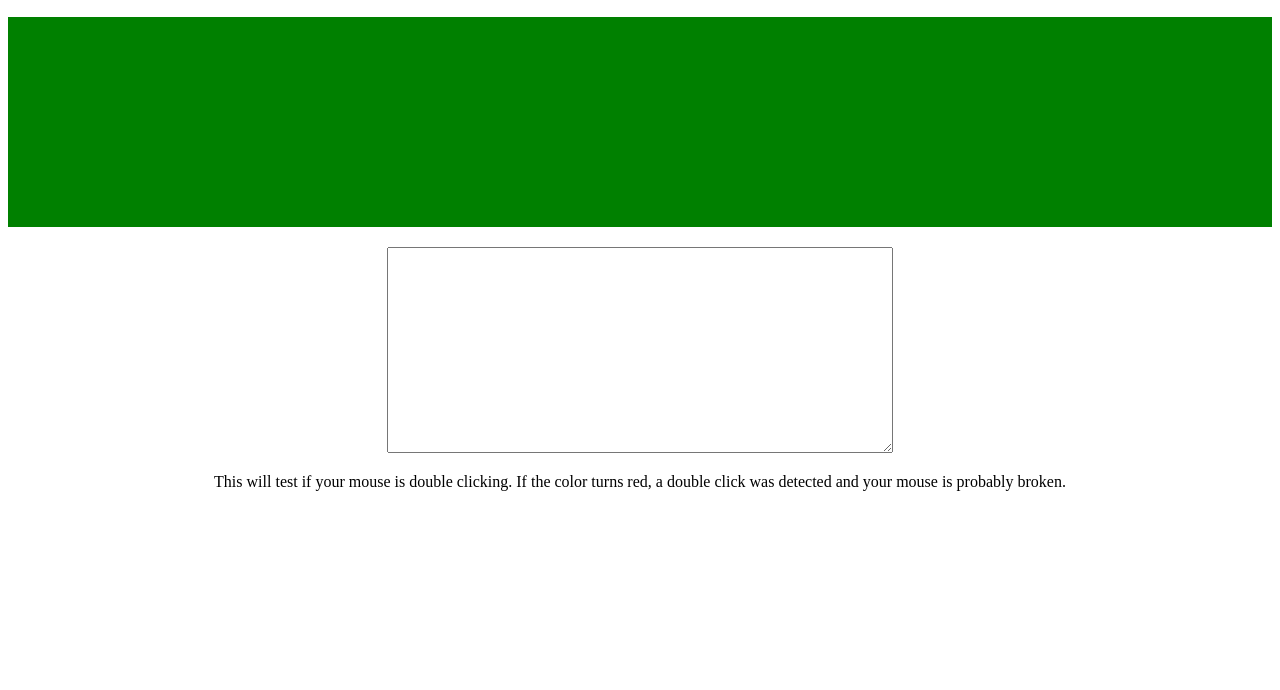
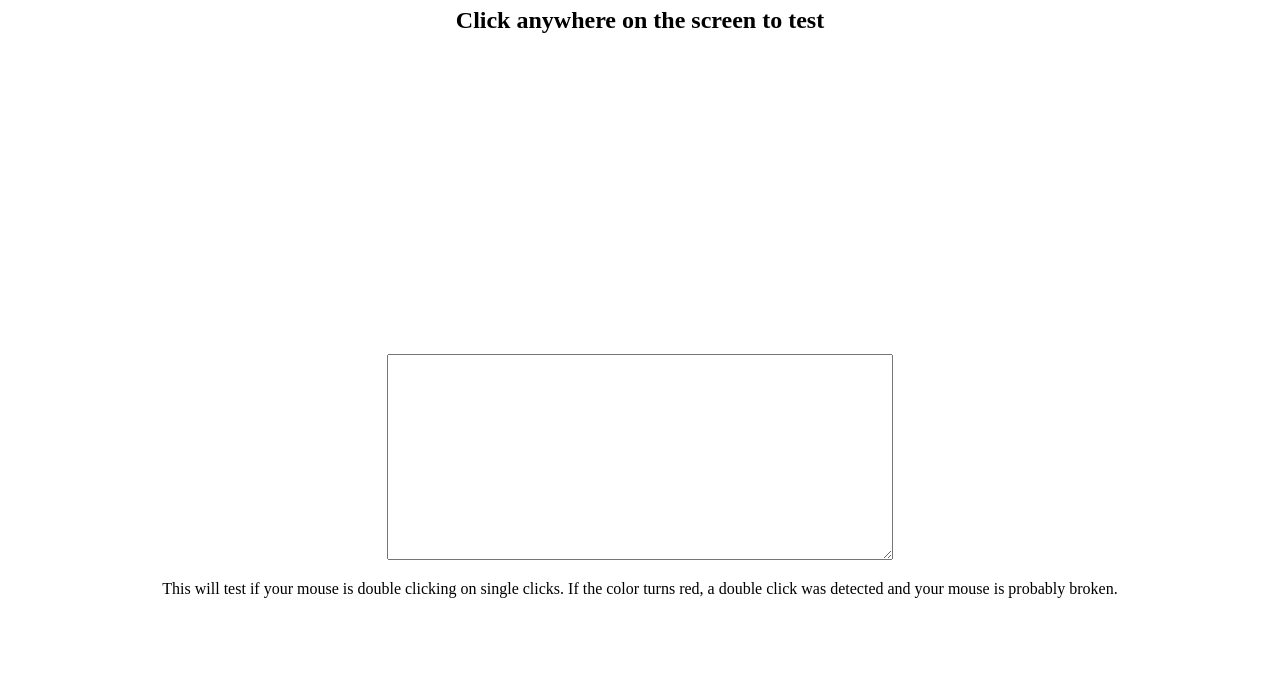
Before and after one commit to GuilhermeRaposo/dbclick-test, a plain HTML site: page index.html in a window 1280 px wide. Shown: the part 110-800 px from the top of the page. Drawn offline with Linux system fonts and the light colour scheme.

Commit message:
Refactor code, change layout

```diff
--- a/dbclick.css
+++ b/dbclick.css
@@ -1,12 +1,27 @@
-canvas {
-    width: 100%;
+html, body {
+    height: 100%;
+    margin: 0;
 }
 
 body {
     text-align: center;
 }
 
-textarea {
+h1 {
+    margin: 0;
+    padding: 30px;
+}
+
+.testArea {
+    min-width: 100%;
+    min-height: 100%;
+}
+
+.results {
+    margin-top: 25%;
+}
+
+.times {
     width: 500px;
     height: 200px;
 }
--- a/dbclick.js
+++ b/dbclick.js
@@ -1,26 +1,28 @@
-const canvas = document.getElementById('canvas');
-const ctx = canvas.getContext('2d');
-const textarea = document.getElementById('textarea');
+const testArea = document.getElementById("testArea")
+const timesTextArea = document.getElementById("times");
 
 let time = new Date().getTime(), difference = 0, count = 1;
-ctx.fillStyle = "green";
-ctx.fillRect(0, 0, canvas.width, canvas.height);
 
-function test(){
+test = (event) => {
+    if (event.target === timesTextArea) {
+        return;
+    }
+
     difference = (new Date().getTime() - time) / 1000;
     time = new Date().getTime();
-    if (difference < 0.080){
-        ctx.fillStyle = "red";
-        ctx.fillRect(0, 0, canvas.width, canvas.height)
+
+    if (difference < 0.08){
+        testArea.style.background = "rgb(236, 53, 53)";
+        timesTextArea.style.background = "rgb(236, 53, 53)";
+        window.setTimeout(() => {
+            testArea.style.background = "white"
+            timesTextArea.style.background = "white"
+        }, 3000)
         document.getElementById('count').innerHTML = "Double click count: " + count++;
     }
-    else{
-        ctx.fillStyle = "green";
-        ctx.fillRect(0, 0, canvas.width, canvas.height);
-    }
-    textarea.value = difference + "\n" + textarea.value;
+    timesTextArea.value = difference + "\n" + timesTextArea.value;
 }
 
 window.onload = function(){
-    textarea.value = "";
+    timesTextArea.value = "";
 }
--- a/index.html
+++ b/index.html
@@ -6,15 +6,18 @@
     <link rel="stylesheet" href="dbclick.css">
 </head>
 <body>
-    <h1>Double Click Test</h1>
-    <h2>Click on the color below to test</h2>
-    <canvas id="canvas" height="50" onclick="test()"></canvas>
-    <p id="count"></p>
-    <textarea id="textarea"></textarea>
-    <p>
-        This will test if your mouse is double clicking. If the color turns red,
-        a double click was detected and your mouse is probably broken.
-    </p>
+    <div id="testArea" class="testArea" onclick="test(event)">
+        <h1>Double Click Test</h1>
+        <h2>Click anywhere on the screen to test</h2>
+        <div class="results">
+            <p id="count"></p>
+            <textarea id="times" class="times"></textarea>
+            <p>
+                This will test if your mouse is double clicking on single clicks. If the color turns red,
+                a double click was detected and your mouse is probably broken.
+            </p>
+        </div>
+    </div>
     <script src="dbclick.js"></script>
 </body>
 </html>
--- a/static.json
+++ /dev/null
@@ -1,3 +0,0 @@
-{
-    "root": "."
-}
```
Also changed, not shown: 1 other file.
